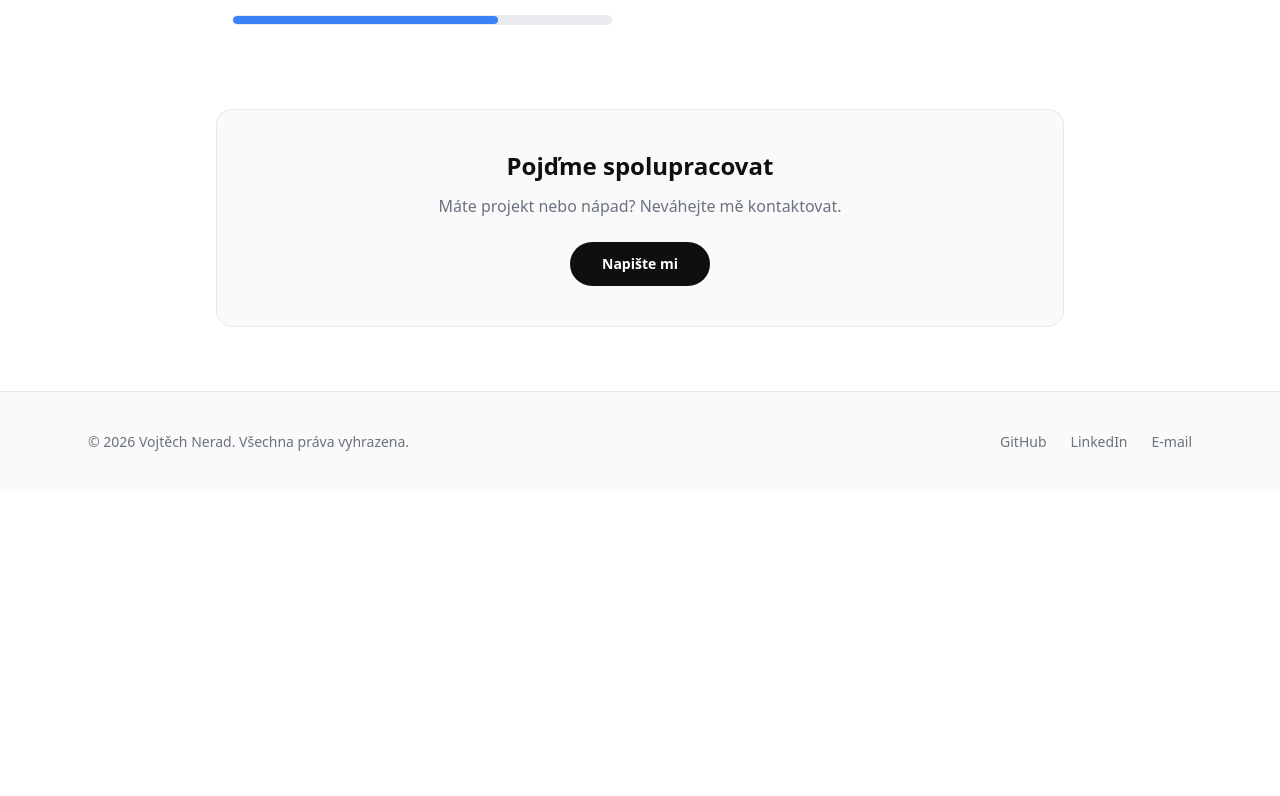
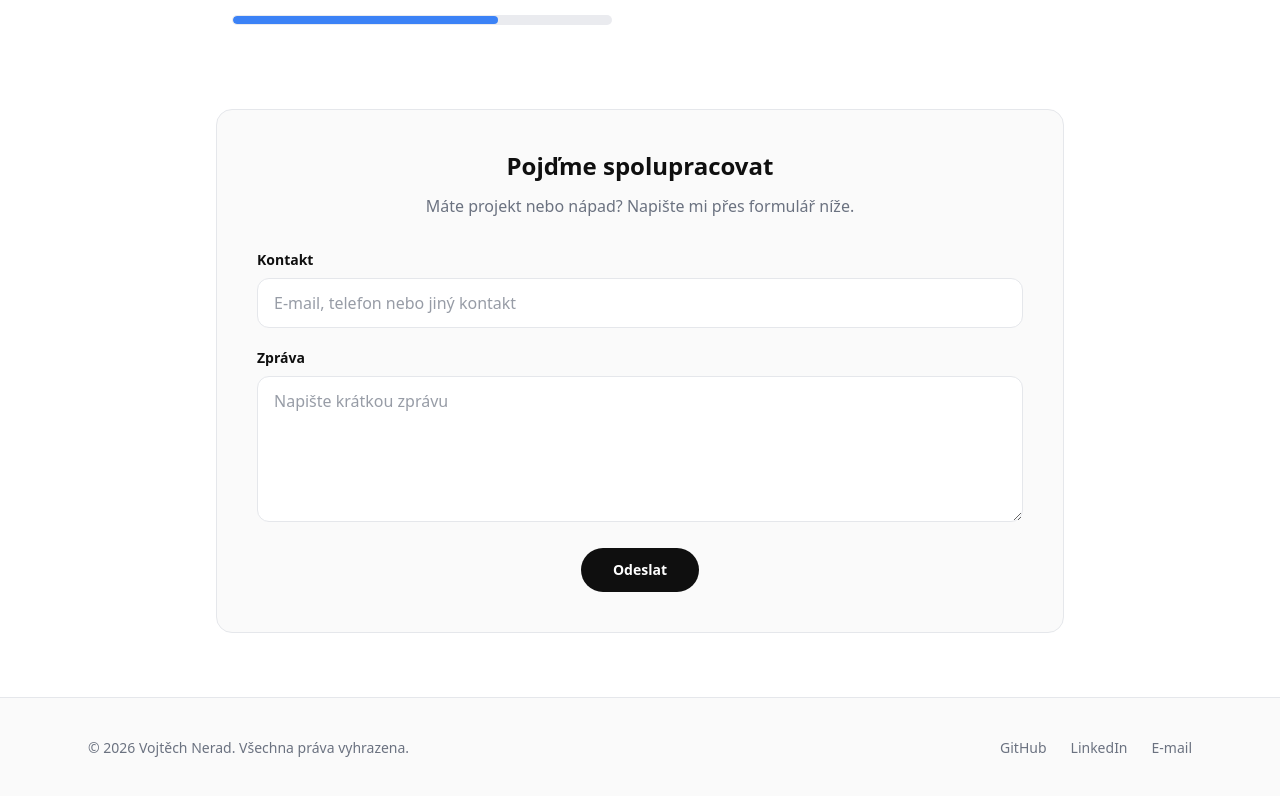
Before and after one commit to vojtechnerad/portfolio, a React (Vite) app: page /portfolio/about in a window 1280 px wide. Shown: the part 992-1788 px from the top of the page. Before the commit the page ends 1484 px from the top, so only its background shows below. Built offline with nearby package versions, Linux system fonts and the light colour scheme; a web font is replaced by a local one.

Commit message:
Enhance ContactCta component with form validation and feedback; update HomePage to adjust project display and improve text clarity

```diff
--- a/src/components/ContactCta.tsx
+++ b/src/components/ContactCta.tsx
@@ -1,22 +1,135 @@
+import { useState, type FormEvent } from "react";
+
 type ContactCtaProps = {
   className?: string;
 };
 
+type FormFields = {
+  contact: string;
+  message: string;
+};
+
+type FormErrors = Partial<Record<keyof FormFields, string>>;
+
 export default function ContactCta({ className = "" }: ContactCtaProps) {
+  const [formData, setFormData] = useState<FormFields>({
+    contact: "",
+    message: "",
+  });
+  const [errors, setErrors] = useState<FormErrors>({});
+  const [feedback, setFeedback] = useState("");
+
+  const validate = () => {
+    const nextErrors: FormErrors = {};
+
+    if (formData.contact.trim().length < 1) {
+      nextErrors.contact = "Kontakt musí být vyplněn.";
+    }
+
+    if (formData.message.trim().length < 1) {
+      nextErrors.message = "Zpráva musí být vyplněna.";
+    }
+
+    return nextErrors;
+  };
+
+  const handleSubmit = (event: FormEvent<HTMLFormElement>) => {
+    event.preventDefault();
+
+    const nextErrors = validate();
+    setErrors(nextErrors);
+
+    if (Object.keys(nextErrors).length > 0) {
+      setFeedback("Vyplňte prosím obě pole.");
+      return;
+    }
+
+    setFeedback("Formulář je pouze ukázkový a nic se neodesílá.");
+  };
+
+  const handleFieldChange = (field: keyof FormFields, value: string) => {
+    setFormData((current) => ({
+      ...current,
+      [field]: value,
+    }));
+    setErrors((current) => ({
+      ...current,
+      [field]: undefined,
+    }));
+    setFeedback("");
+  };
+
   return (
     <section
       className={`rounded-2xl border border-border bg-surface p-10 text-center ${className}`.trim()}
     >
       <h2 className="text-2xl font-bold text-primary">Pojďme spolupracovat</h2>
       <p className="mt-3 text-secondary">
-        Máte projekt nebo nápad? Neváhejte mě kontaktovat.
+        Máte projekt nebo nápad? Napište mi přes formulář níže.
       </p>
-      <a
-        href="mailto:nerv01@vse.cz"
-        className="mt-6 inline-block rounded-full bg-primary px-8 py-3 text-sm font-semibold text-white transition-opacity hover:opacity-90"
-      >
-        Napište mi
-      </a>
+
+      <form className="mt-8 space-y-5 text-left" onSubmit={handleSubmit} noValidate>
+        <div>
+          <label
+            htmlFor="contact"
+            className="mb-2 block text-sm font-semibold text-primary"
+          >
+            Kontakt
+          </label>
+          <input
+            id="contact"
+            name="contact"
+            type="text"
+            value={formData.contact}
+            onChange={(event) => handleFieldChange("contact", event.target.value)}
+            aria-invalid={Boolean(errors.contact)}
+            aria-describedby={errors.contact ? "contact-error" : undefined}
+            className="w-full rounded-xl border border-border bg-white px-4 py-3 text-primary outline-none transition-colors placeholder:text-secondary/70 focus:border-primary"
+            placeholder="E-mail, telefon nebo jiný kontakt"
+          />
+          {errors.contact ? (
+            <p id="contact-error" className="mt-2 text-sm text-red-600">
+              {errors.contact}
+            </p>
+          ) : null}
+        </div>
+
+        <div>
+          <label
+            htmlFor="message"
+            className="mb-2 block text-sm font-semibold text-primary"
+          >
+            Zpráva
+          </label>
+          <textarea
+            id="message"
+            name="message"
+            rows={5}
+            value={formData.message}
+            onChange={(event) => handleFieldChange("message", event.target.value)}
+            aria-invalid={Boolean(errors.message)}
+            aria-describedby={errors.message ? "message-error" : undefined}
+            className="w-full rounded-xl border border-border bg-white px-4 py-3 text-primary outline-none transition-colors placeholder:text-secondary/70 focus:border-primary"
+            placeholder="Napište krátkou zprávu"
+          />
+          {errors.message ? (
+            <p id="message-error" className="mt-2 text-sm text-red-600">
+              {errors.message}
+            </p>
+          ) : null}
+        </div>
+
+        <div className="flex justify-center">
+          <button
+            type="submit"
+            className="inline-block rounded-full bg-primary px-8 py-3 text-sm font-semibold text-white transition-opacity hover:opacity-90"
+          >
+            Odeslat
+          </button>
+        </div>
+
+        {feedback ? <p className="text-sm text-primary">{feedback}</p> : null}
+      </form>
     </section>
   );
 }
--- a/src/pages/HomePage.tsx
+++ b/src/pages/HomePage.tsx
@@ -10,7 +10,7 @@ export default function HomePage() {
     .slice(0, 1);
   const bothProjects = projects
     .filter((p) => p.category === "both")
-    .slice(0, 2);
+    .slice(0, 1);
   const featured = [...bothProjects, ...devOnly, ...designOnly];
 
   return (
@@ -59,7 +59,7 @@ export default function HomePage() {
               React, TypeScript, Next.js a moderní frontend stack.
             </p>
             <p className="mt-2 text-xs text-secondary">
-              {projects.filter((p) => hasCategory(p, "dev")).length} projektů
+              Projekty: {projects.filter((p) => hasCategory(p, "dev")).length}
             </p>
             <Link
               to="/projekty?filter=dev"
@@ -79,7 +79,7 @@ export default function HomePage() {
               User research, wireframing, prototypování a design systémy.
             </p>
             <p className="mt-2 text-xs text-secondary">
-              {projects.filter((p) => hasCategory(p, "design")).length} projektů
+              Projekty: {projects.filter((p) => hasCategory(p, "design")).length}
             </p>
             <Link
               to="/projekty?filter=design"
@@ -101,7 +101,7 @@ export default function HomePage() {
             Průřez mou prací z obou oblastí.
           </p>
 
-          <div className="grid gap-8 sm:grid-cols-2 lg:grid-cols-4">
+          <div className="grid gap-8 sm:grid-cols-2 lg:grid-cols-3">
             {featured.map((project) => (
               <ProjectCard key={project.id} project={project} />
             ))}
```
